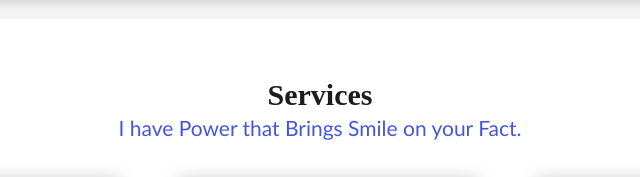
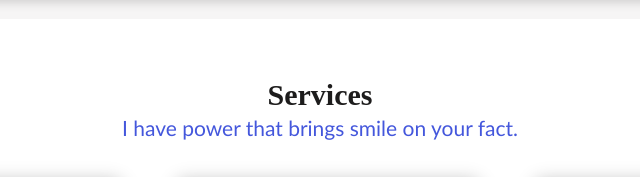
Before and after one commit to hirwablessing/personal-portfolio-v1, a plain HTML site: page index.html in a window 1280 px wide. Shown: the part 1001-1178 px from the top of the page, 314-954 px from the left. Drawn offline with Linux system fonts and the light colour scheme.

Commit message:
Update index.html

```diff
--- a/index.html
+++ b/index.html
@@ -73,7 +73,7 @@
 		<!--text-->
 		<div class="services-text">
 			<p>Services</p>
-			<p>I have Power that Brings Smile on your Fact.</p>
+			<p>I have power that brings smile on your fact.</p>
 		</div>
 		<div class="box-container">
 			<!--1------------->
```
